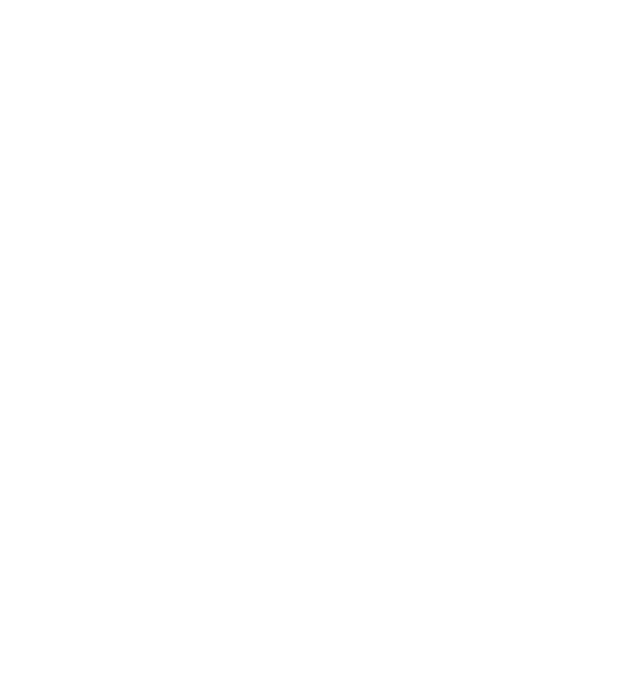
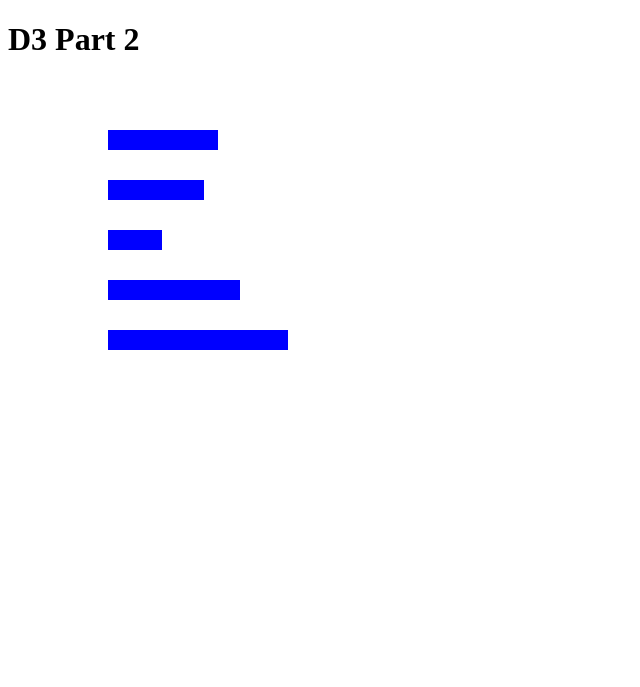
Before and after one commit to DS4200-Sec2-F22/ic-08-v2-Vainglorier-code, a plain HTML site: page index.html in a window 1280 px wide. Shown: the whole page, without its empty margins (0-640 px from the left). Drawn offline with Linux system fonts and the light colour scheme.

Commit message:
Initial Commit

```diff
--- a/index.html
+++ b/index.html
@@ -3,12 +3,18 @@
 
 <head>
     <meta charset=utf-8/>
+    <link rel="stylesheet" type="text/css" href="style.css">
+    <script type="text/javascript" src="d3.v6.1.1/d3.min.js"></script>
 </head>
 
 
 <body>
+    <title>ic-08</title>
+    <h1>D3 Part 2</h1>
+    <div id="vis"></div>
 
 
+    <script src="main.js"></script>
 </body>
 
 </html>
--- /dev/null
+++ b/main.js
@@ -0,0 +1,24 @@
+const FRAME_HEIGHT = 600;
+const FRAME_WIDTH = 500;
+const MARGINS = {left: 50, right: 50, top: 50, bottom: 50};
+
+const FRAME = d3.select("#vis")
+                    .append("svg")
+                        .attr("height", FRAME_HEIGHT)
+                        .attr("width", FRAME_WIDTH)
+                        .attr("class", "frame");
+
+
+d3.csv("data/data.csv").then((data) => {
+    console.log(data);
+
+    FRAME.selectAll("rect")
+    .data(data)
+    .enter()
+    .append("rect")
+        .attr("x", MARGINS.left * 2)
+        .attr("y", (d) => { return (d.Category.charCodeAt(0) - 64) * MARGINS.top; })
+        .attr("width", (d) => { return d.Value/500; })
+        .attr("height", 20)
+        .attr("style", "fill:blue");
+})
```
Also changed, not shown: style.css (added).
